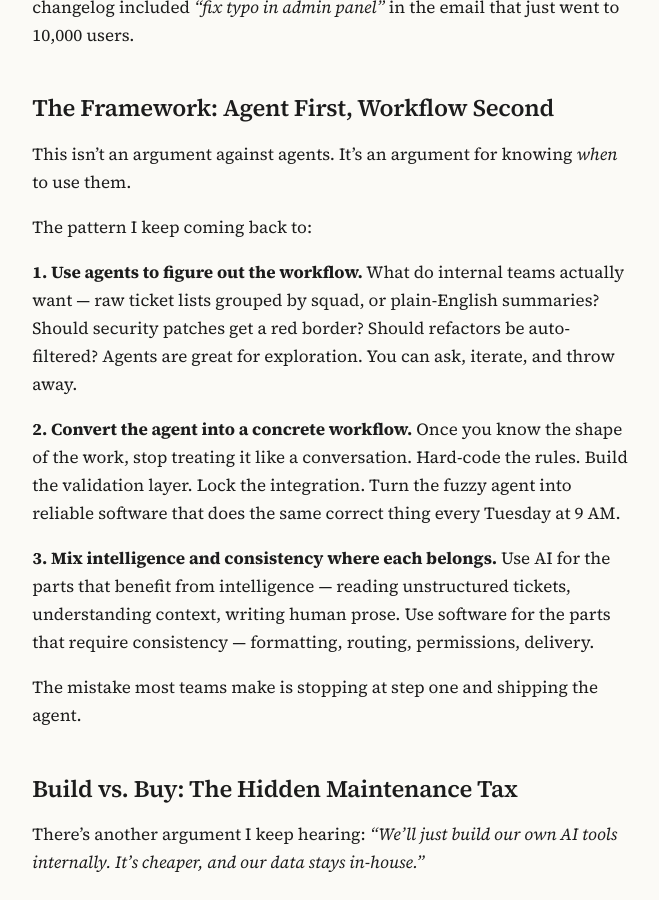
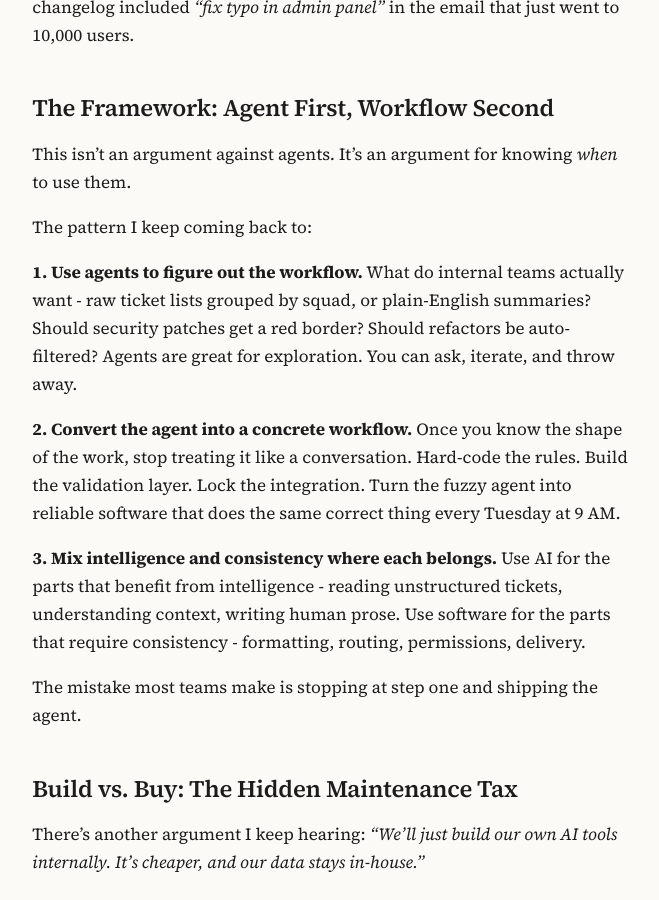
Before and after one commit to arunkant/arunkant.github.io, a Jekyll site: the page built from _posts/2026-04-29-building-saas-in-2026.md, in a window 1280 px wide and 900 px high, scrolled down 1620 px. Shown: the whole window, without its empty margins (306-965 px from the left). Built offline with Jekyll 4.4.1, drawn with Linux system fonts in a browser that asks for light colours; some of the changed text lies outside the part shown.

```diff
--- a/_posts/2026-04-29-building-saas-in-2026.md
+++ b/_posts/2026-04-29-building-saas-in-2026.md
@@ -16,7 +16,7 @@ redirect_from:
 
 Every few months, someone declares SaaS dead. The argument has gotten louder in 2026: why pay for vertical tools when an LLM and a GitHub Action can do the same job in an afternoon?
 
-I've heard this pitch enough times — and built enough of those afternoon GitHub Actions myself — to know where it breaks. The demo always works. The Tuesday morning two months later, when the upstream API changes its response shape and your "AI agent" silently ships nonsense to customers, is where the wheels come off.
+I've heard this pitch enough times - and built enough of those afternoon GitHub Actions myself - to know where it breaks. The demo always works. The Tuesday morning two months later, when the upstream API changes its response shape and your "AI agent" silently ships nonsense to customers, is where the wheels come off.
 
 I think SaaS in 2026 is healthier than the obituaries suggest, but the conversation around it is shifting in ways worth paying attention to.
 
@@ -47,13 +47,13 @@ This isn't an argument against agents. It's an argument for knowing *when* to us
 The pattern I keep coming back to:
 
 **1. Use agents to figure out the workflow.**
-What do internal teams actually want — raw ticket lists grouped by squad, or plain-English summaries? Should security patches get a red border? Should refactors be auto-filtered? Agents are great for exploration. You can ask, iterate, and throw away.
+What do internal teams actually want - raw ticket lists grouped by squad, or plain-English summaries? Should security patches get a red border? Should refactors be auto-filtered? Agents are great for exploration. You can ask, iterate, and throw away.
 
 **2. Convert the agent into a concrete workflow.**
 Once you know the shape of the work, stop treating it like a conversation. Hard-code the rules. Build the validation layer. Lock the integration. Turn the fuzzy agent into reliable software that does the same correct thing every Tuesday at 9 AM.
 
 **3. Mix intelligence and consistency where each belongs.**
-Use AI for the parts that benefit from intelligence — reading unstructured tickets, understanding context, writing human prose. Use software for the parts that require consistency — formatting, routing, permissions, delivery.
+Use AI for the parts that benefit from intelligence - reading unstructured tickets, understanding context, writing human prose. Use software for the parts that require consistency - formatting, routing, permissions, delivery.
 
 The mistake most teams make is stopping at step one and shipping the agent.
 
@@ -82,7 +82,7 @@ You connect to your JIRA board (or GitHub, or Linear). You define your audiences
 
 Those rules become a workflow. Every release, it reads your tickets, applies the logic, generates the prose, and delivers it to the right place. It doesn't get creative. It doesn't forget the rules because it's Tuesday. It just works.
 
-You get the intelligence of AI — it understands your messy tickets — wrapped in the reliability of actual software. That's the shape of the SaaS I want to use, and it's the shape of the SaaS I'm building with [Releasedog](https://releasedog.com).
+You get the intelligence of AI - it understands your messy tickets - wrapped in the reliability of actual software. That's the shape of the SaaS I want to use, and it's the shape of the SaaS I'm building with [Releasedog](https://releasedog.com).
 
 ## SaaS in 2026 Is the Plumbing, Not the Hype
 
```
